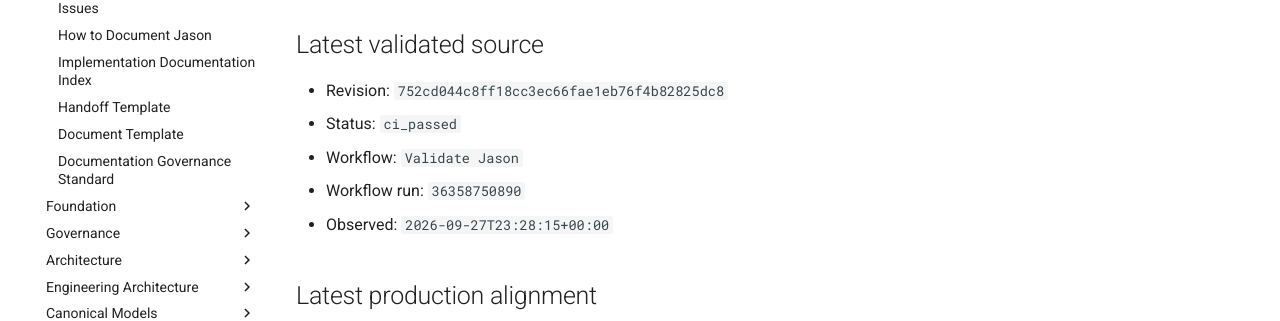
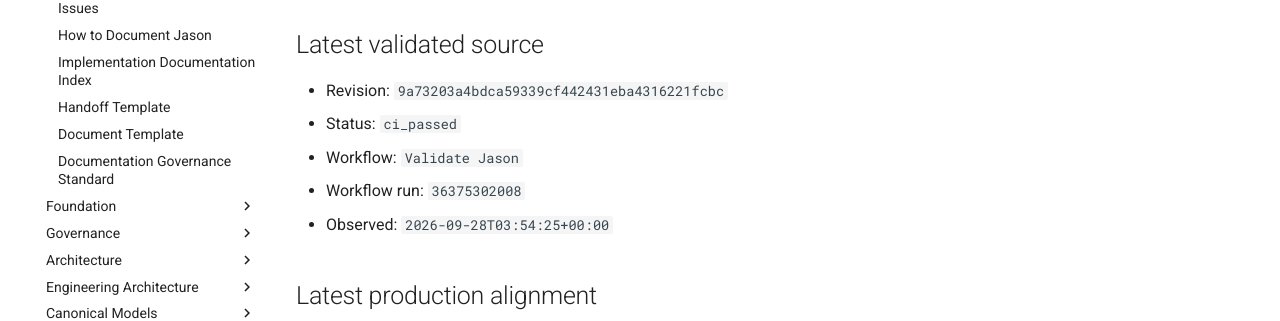
Before and after one commit to al-teamaot-com/jason, an MkDocs documentation site: the page built from docs/control/AUTOMATED-CHANGE-STATE.md, in a window 1280 px wide and 1163 px high. Shown: the part 337-658 px from the top of the window. Built offline with MkDocs 1.6.1 and Material for MkDocs 9.7.7, drawn with Linux system fonts in a browser that asks for light colours; comment, search, counter and statistics services are not loaded.

Commit message:
Reconcile automated documentation state for 9a73203a4bdc

```diff
--- a/docs/control/AUTOMATED-CHANGE-STATE.md
+++ b/docs/control/AUTOMATED-CHANGE-STATE.md
@@ -8,11 +8,11 @@
 
 ## Latest validated source
 
-- Revision: `752cd044c8ff18cc3ec66fae1eb76f4b82825dc8`
+- Revision: `9a73203a4bdca59339cf442431eba4316221fcbc`
 - Status: `ci_passed`
 - Workflow: `Validate Jason`
-- Workflow run: `36358750890`
-- Observed: `2026-09-27T23:28:15+00:00`
+- Workflow run: `36375302008`
+- Observed: `2026-09-28T03:54:25+00:00`
 
 ## Latest production alignment
 
```
Also changed, not shown: docs/control/AUTOMATED-CHANGE-STATE.json (+4 -4 lines).
